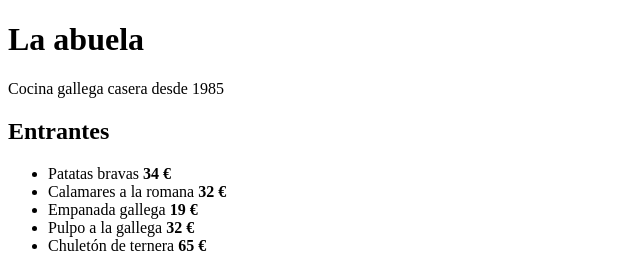
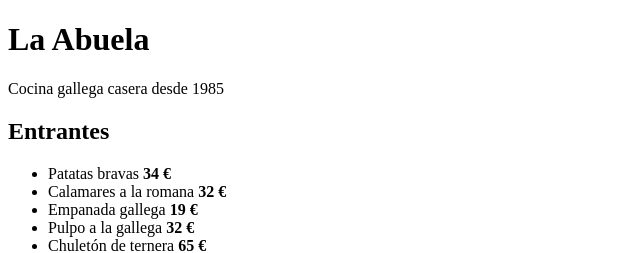
Before and after one commit to sasha-lazarev/menu-app, a plain HTML site: page index.html in a window 1280 px wide. Shown: the top 253 px of the page, 0-640 px from the left. Drawn offline with Linux system fonts and the light colour scheme.

```diff
--- a/index.html
+++ b/index.html
@@ -3,10 +3,10 @@
     <head>
         <meta charset="UTF-8">
         <meta name="viewport" content="width=device-width, initial-scale=1.0">
-        <title>La abuela</title>
+        <title>La Abuela</title>
     </head>
     <body>
-        <h1>La abuela</h1>
+        <h1>La Abuela</h1>
         <p>Cocina gallega casera desde 1985</p>
         <h2>Entrantes</h2>
         <ul>
```
